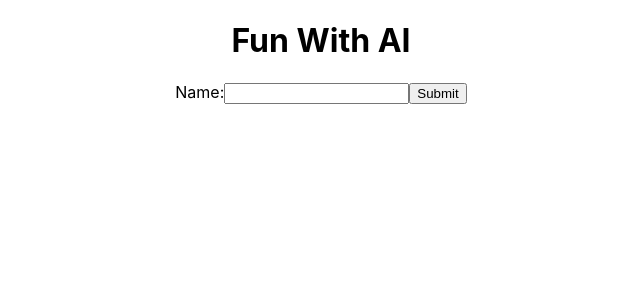
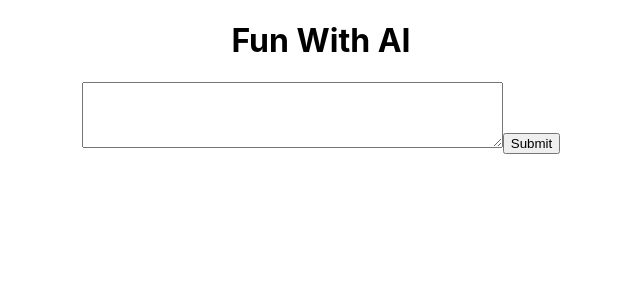
Before and after one commit to maniutin/fun-with-ai, a React (Create React App) app: page / in a window 1280 px wide. Shown: the top 300 px of the page, without its empty margins (319-959 px from the left). Built offline with nearby package versions, Linux system fonts and the light colour scheme.

Commit message:
add working form and create a separate FormContainer component

```diff
--- a/src/App.js
+++ b/src/App.js
@@ -1,6 +1,4 @@
-import { useEffect } from "react";
-
-import Form from "./components/Form.js";
+import FormContainer from "./components/FormContainer";
 
 import { data } from "./constants";
 import { onGenerateText } from "./helpers";
@@ -15,7 +13,7 @@ function App() {
   return (
     <div className="App">
       <h1>Fun With AI</h1>
-      <Form />
+      <FormContainer />
     </div>
   );
 }
--- a/src/components/Form.js
+++ b/src/components/Form.js
@@ -1,13 +1,25 @@
+import { useState } from "react";
+
 import "./Form.css";
 
-export default function Form() {
+export default function Form(props) {
+  const { inputValue, setInputValue, handleSubmit } = props;
+
   return (
     <div className="input-form">
-      <form>
-        <label>
-          Name:
-          <input type="text" name="name" />
-        </label>
+      <form onSubmit={handleSubmit}>
+        <label htmlFor="input-field" />
+        <textarea
+          id="input-field"
+          name="input-field"
+          rows="4"
+          cols="50"
+          value={inputValue}
+          onChange={(e) => setInputValue(e.target.value)}
+        >
+          At w3schools.com you will learn how to make a website. They offer free
+          tutorials in all web development technologies.
+        </textarea>
         <input type="submit" value="Submit" />
       </form>
     </div>
--- /dev/null
+++ b/src/components/FormContainer.js
@@ -0,0 +1,24 @@
+import { useState } from "react";
+
+import Form from "./Form";
+
+export default function FormContainer() {
+  const [inputValue, setInputValue] = useState("");
+
+  const handleSubmit = (event) => {
+    event.preventDefault();
+    alert(`The name you entered was: ${inputValue}`);
+  };
+
+  console.log("=== VALUE: ", inputValue);
+
+  return (
+    <div className="form-container">
+      <Form
+        inputValue={inputValue}
+        setInputValue={setInputValue}
+        handleSubmit={handleSubmit}
+      />
+    </div>
+  );
+}
```
